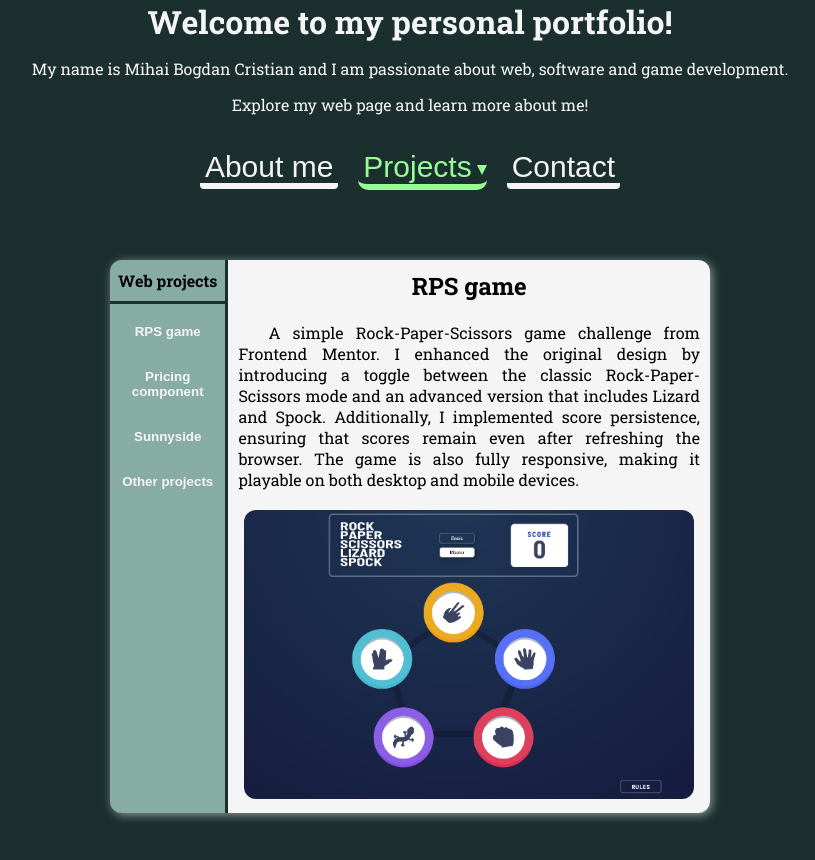
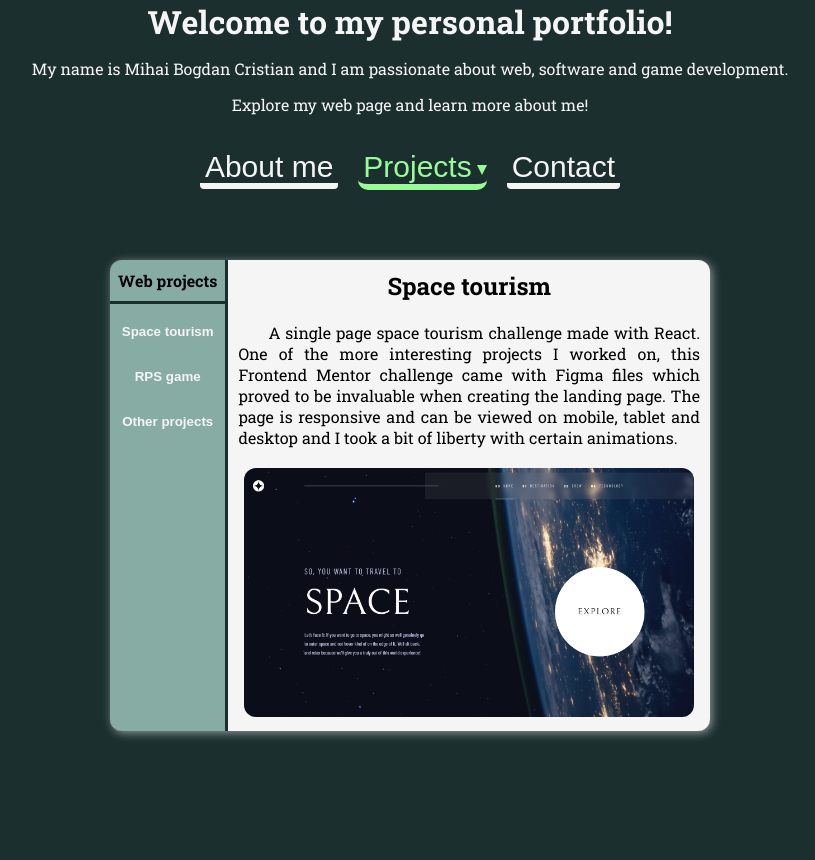
Before and after one commit to Raelian/my-portfolio, a React (Vite) app: page /my-portfolio/web in a window 1280 px wide. Shown: the top 860 px of the page, without its empty margins (230-1045 px from the left). After the commit the page ends 800 px from the top, so only its background shows below. Built offline with nearby package versions, Linux system fonts and the light colour scheme.

Commit message:
Added Space tourism description, image and link.

```diff
--- a/src/components/content/web/Web.jsx
+++ b/src/components/content/web/Web.jsx
@@ -1,15 +1,25 @@
 import React, {useState} from "react";
 import './Web.scss';
 import rpsImage from "/image/web-images/rps_game/rps_game.png";
-import pricingComponent from "/image/web-images/pricing_component/pricing_component.png";
-import sunnysideSite from "/image/web-images/sunnyside/sunnyside.png";
+import spaceTourism from "/image/web-images/space_tourism/space_tourism.png";
 import otherProjects from "/image/web-images/landing_pages/landing_pages.png";
 
 const projects = [
     {
         id: 1,
+        title: "Space tourism",
+        description: `A single page space tourism challenge made with React.
+        One of the more interesting projects I worked on, this Frontend Mentor challenge
+        came with Figma files which proved to be invaluable when creating the landing page.
+        The page is responsive and can be viewed on mobile, tablet and desktop and I took
+        a bit of liberty with certain animations.`,
+        image: spaceTourism,
+        link: "https://raelian.github.io/space-tourism/"
+    },
+    {
+        id: 2,
         title: "RPS game",
-        description: `A simple Rock-Paper-Scissors game challenge from Frontend Mentor.
+        description: `A Rock-Paper-Scissors-Lizard-Spock game challenge from Frontend Mentor.
         I enhanced the original design by introducing a toggle between the classic Rock-Paper-Scissors mode
         and an advanced version that includes Lizard and Spock. Additionally, I implemented score persistence,
         ensuring that scores remain even after refreshing the browser. The game is also fully responsive,
@@ -18,21 +28,7 @@ const projects = [
         link: "https://raelian.github.io/rock-paper-scissors-master/"
     },
     {
-        id: 2,
-        title: "Pricing component",
-        description: `One of my earliest projects that helped me develop a strong foundation in HTML, CSS, SASS, and JavaScript, laying the groundwork for my growth as a front end developer.`,
-        image: pricingComponent,
-        link: "https://raelian.github.io/interactive-pricing-component/?input=2"
-    },
-    {
         id: 3,
-        title: "Sunnyside",
-        description: `One of my earlisest responsive landing pages with a fully functional navigation bar and integrated social media links.`,
-        image: sunnysideSite,
-        link: "https://raelian.github.io/sunnyside-agency-landing-page/"
-    },
-    {
-        id: 4,
         title: "Other projects",
         description: `My journey started with Frontend Mentor, where I worked on various landing pages.
                       These early projects helped me build a solid foundation and refine my skills in
```
Also changed, not shown: public/image/web-images/space_tourism/space_tourism.png (added).
